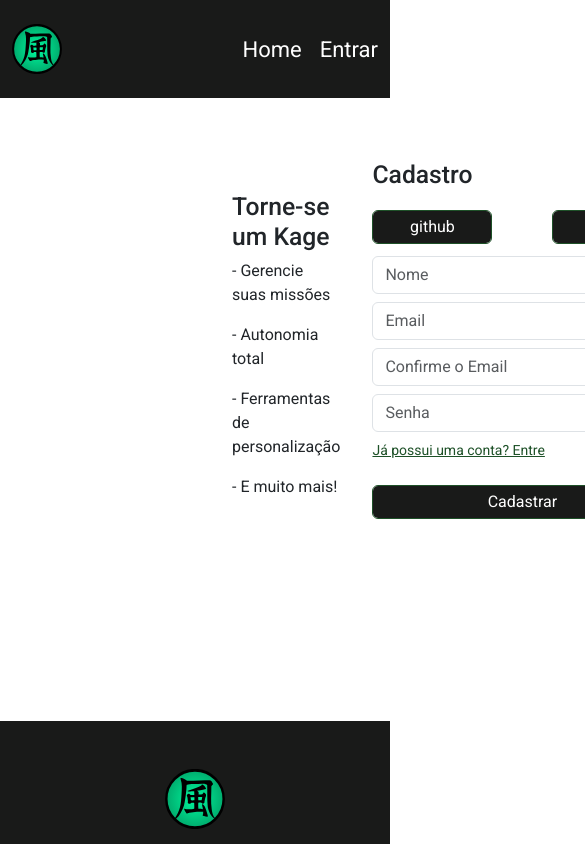
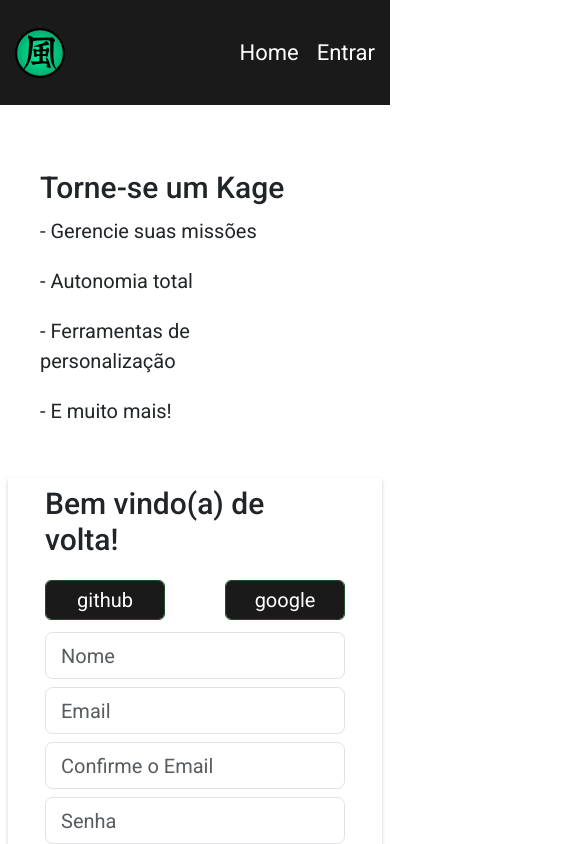
Before and after one commit to AdrielMarx/Aldeia-front, a React (Vite) app in the folder Aldeia/: page /cadastro in a window 390 px wide. Shown: the top 844 px of the page, 585 px wide, since content can reach past the window. Built offline with nearby package versions, Linux system fonts and the light colour scheme; no server answers.

Commit message:
Primeira versão da finalização do projeto (Adição de novas querys para responsividade nas páginas de ninjas, missões, login, cadastros e adições )

```diff
--- a/Aldeia/src/index.css
+++ b/Aldeia/src/index.css
@@ -26,3 +26,9 @@ main {
   flex: 1;
   margin-top: 130px;
 }
+
+@media (max-width: 767px) {
+  * {
+    font-size: 20px;
+  }
+}
--- a/Aldeia/src/pages/Cadastro.jsx
+++ b/Aldeia/src/pages/Cadastro.jsx
@@ -79,9 +79,9 @@ function Cadastro() {
         <p>- Ferramentas de personalização</p>
         <p>- E muito mais!</p>
       </aside>
-      <section>
+      <section className="login-card">
         <div className="form-login">
-          <h2>Cadastro</h2>
+          <h2>Bem vindo(a) de volta!</h2>
             <section className="loginRedes">
               <button className="botaoRedes" onClick={handleEntrarGithub}>github</button>
               <button className="botaoRedes" onClick={handleEntrarGoogle}>google</button>
--- a/Aldeia/src/pages/Missoes.jsx
+++ b/Aldeia/src/pages/Missoes.jsx
@@ -87,7 +87,7 @@ function Missoes() {
         Adicionar missão
       </Button>
       <hr />
-      {missoes? (
+      {missoes? <div className="table-responsive">
         <Table className="tabelaMissoes">
           <thead>
             <tr>
@@ -132,7 +132,9 @@ function Missoes() {
             ))}
           </tbody>
         </Table>
-      ) : (
+      </div>
+
+      : (
         <p>carregando...</p>
       )}
     </main>
--- a/Aldeia/src/pages/Ninjas.jsx
+++ b/Aldeia/src/pages/Ninjas.jsx
@@ -50,7 +50,8 @@ function Ninjas () {
         Adicionar ninja
       </Button>
       <hr />
-      {ninjas?  <Table>
+      {ninjas ? <div className="table-responsive">
+        <Table className="tabelaNinjas">
         <thead>
           <tr>
             <th></th>
@@ -63,8 +64,8 @@ function Ninjas () {
         <tbody>
           {ninjas.map((ninja) => {
             return (
-              <tr key={ninja.id} className="tabelaNinjas">
-                  <td><img src={ninja.imgURL} alt="Imagem do ninja" className="fotoNinja"/></td>
+              <tr key={ninja.id} >
+                <td><img src={ninja.imgURL} alt="Imagem do ninja" className="fotoNinja"/></td>
                 <td>{ninja.nome}</td>
                 <td>{ninja.rank}</td>
                 <td>{ninja.aldeia}</td>
@@ -79,9 +80,10 @@ function Ninjas () {
             )
           })}
         </tbody>
-      </Table> : <p>carregando...</p>}
+      </Table>
+      </div>  : <p>carregando...</p>}
     </main>
-  );
+  )
 }
 
 export default Ninjas
--- a/Aldeia/src/pages/NovaMissao.jsx
+++ b/Aldeia/src/pages/NovaMissao.jsx
@@ -80,7 +80,7 @@ function NovaMissao() {
 
   return (
     <main>
-      <h1>Nova missão</h1>
+      <h1  className="titleNovo">Nova missão</h1>
       <hr />
       <div className="crudNinja">
         <form onSubmit={handleSubmit(salvarMissao)} className="formNinja">
--- a/Aldeia/src/pages/NovoNinja.jsx
+++ b/Aldeia/src/pages/NovoNinja.jsx
@@ -52,7 +52,7 @@ function NovoNinja() {
 
   return (
     <main>
-      <h1>Novo ninja</h1>
+      <h1 className="titleNovo">Novo ninja</h1>
       <hr />
       <div className="crudNinja">
         <form onSubmit={handleSubmit(salvarNinja)} className="formNinja">
--- a/Aldeia/src/styles/Login.css
+++ b/Aldeia/src/styles/Login.css
@@ -58,3 +58,17 @@
   flex-wrap: nowrap;
   width: auto;
 }
+
+@media (max-width: 767px) {
+  .login-page {
+    flex-direction: column;
+    padding: 8px;
+    font-size: 20px;
+  }
+  .login-card {
+    display: flex;
+    justify-content: center;
+    box-shadow: rgba(0, 0, 0, 0.18) 0px 2px 4px;
+    padding: 8px;
+  }
+}
--- a/Aldeia/src/styles/Missoes.css
+++ b/Aldeia/src/styles/Missoes.css
@@ -42,6 +42,7 @@ main {
 
 @media (max-width: 767px) {
   .tabelaMissoes {
-    font-size: 15px;
+    font-size: 17px;
+    min-width: 1200px !important;
   }
 }
--- a/Aldeia/src/styles/NInjas.css
+++ b/Aldeia/src/styles/NInjas.css
@@ -16,6 +16,7 @@
 
 @media (max-width: 767px) {
   .tabelaNinjas {
-    font-size: 15px;
+    font-size: 17px;
+    min-width: 1200px !important;
   }
 }
--- a/Aldeia/src/styles/NovoNinja.css
+++ b/Aldeia/src/styles/NovoNinja.css
@@ -10,6 +10,8 @@
   display: flex;
   justify-content: center;
   width: 100%;
+  padding: 8px;
+  font-size: 17px;
 }
 
 .botaoNinja {
@@ -21,3 +23,7 @@
   width: 240px;
   margin: 16px;
 }
+
+.titleNovo {
+  padding-left: 16px;
+}
```
Also changed, not shown: Aldeia/src/styles/Footer.css (line endings or trailing spaces).
